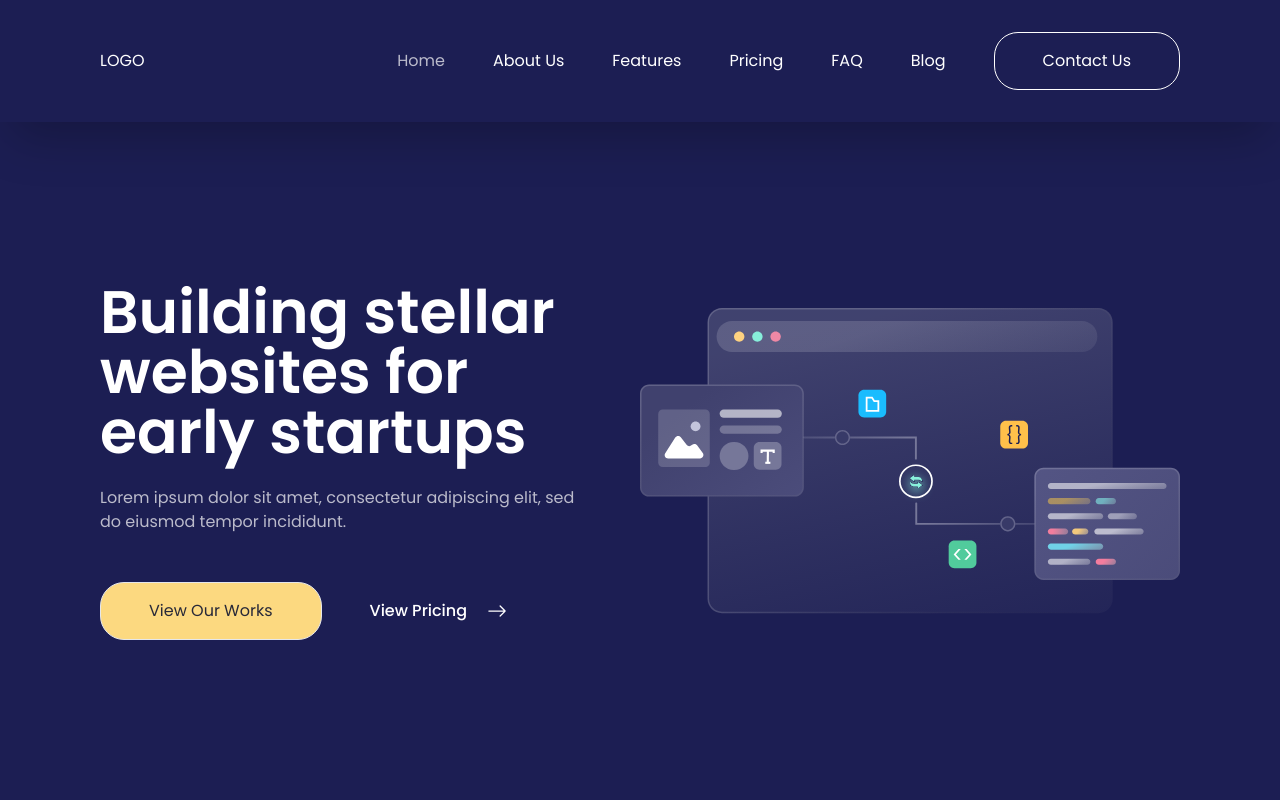
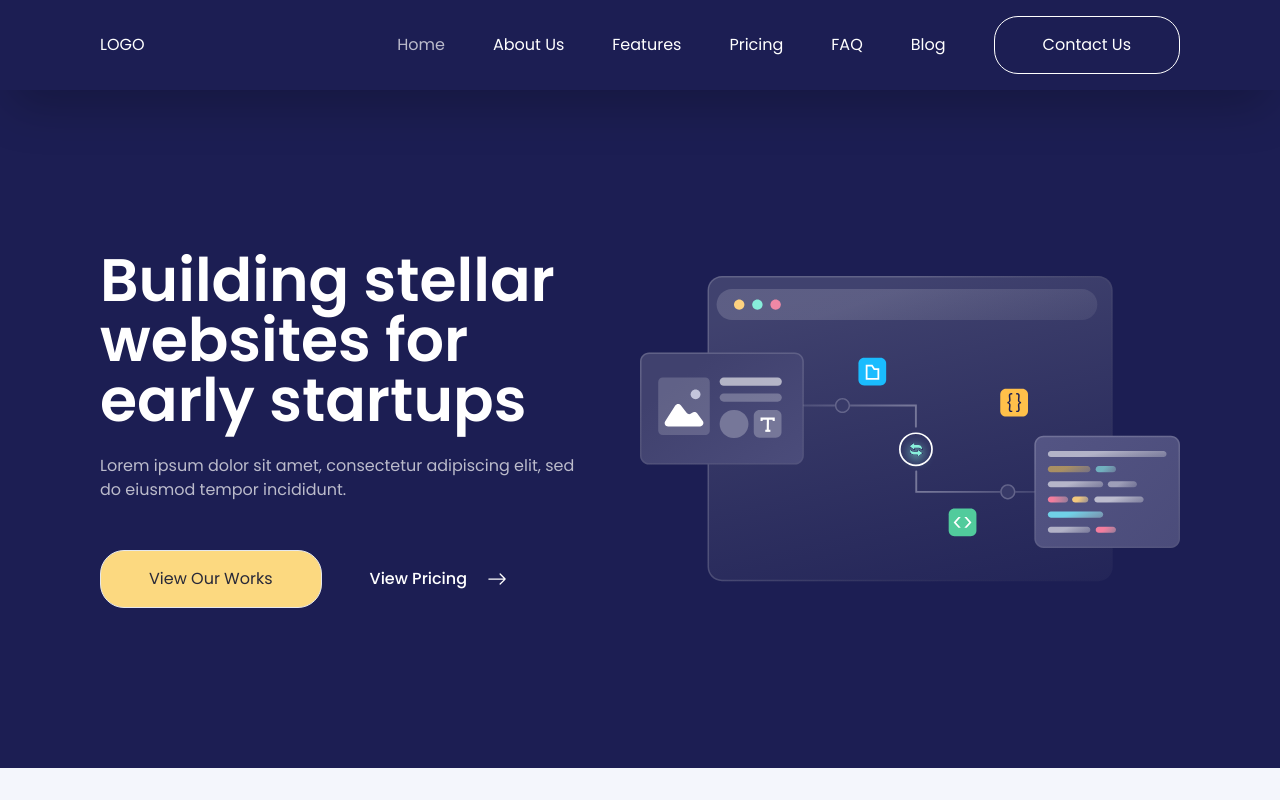
Before and after one commit to WinifredOgbeiwi/Website_Builder, a React (Vite) app: page / in a window 1280 px wide. Shown: the top 800 px of the page. Built offline with nearby package versions, Linux system fonts and the light colour scheme.

Commit message:
fixed header

```diff
--- a/src/layout/Header.jsx
+++ b/src/layout/Header.jsx
@@ -12,7 +12,7 @@ const Header = () => {
   const [isShown,setIsShown]= useState(false)
   return (
     <>
-      <header className="flex relative justify-between w-full items-center py-8 shadow-2xl bg-main text-white ">
+      <header className="flex md:relative fixed justify-between w-full items-center py-4 shadow-2xl bg-main text-white ">
         <h1>LOGO</h1>
         <ul className="hidden md:flex space-x-7 xl:space-x-12 items-center text-sm lg:text-base ">
           {data.header_links_data.map(({ id, link, text }) => {
```
